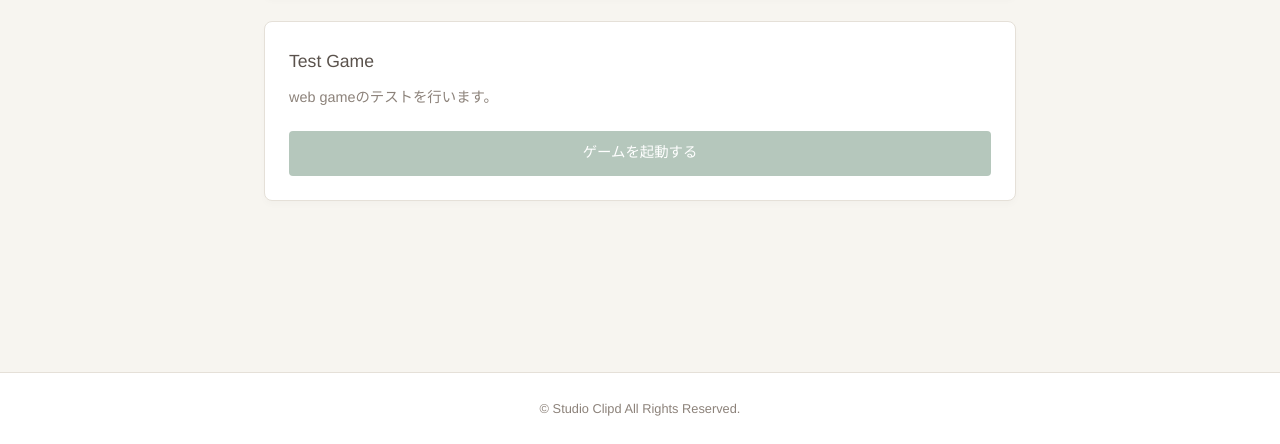
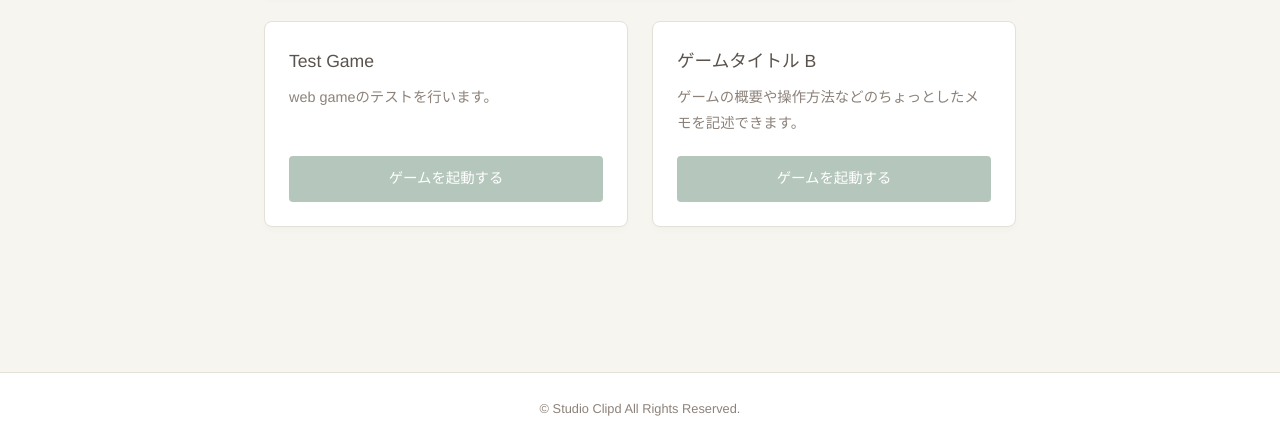
Before and after one commit to studioclips/studioclips.github.io, a plain HTML site: page games.html in a window 1280 px wide. Shown: the part 356-800 px from the top of the page. Drawn offline with Linux system fonts and the light colour scheme.

Commit message:
指定先の不具合修正

```diff
--- a/games.html
+++ b/games.html
@@ -36,17 +36,17 @@
           <h3>Test Game</h3>
           <p>web gameのテストを行います。</p>
         </div>
-        <a href="Games/TestGame/index.htm" class="btn" target="_blank" rel="noopener">ゲームを起動する</a>
+        <a href="Games/TestGame/index.html" class="btn" target="_blank" rel="noopener">ゲームを起動する</a>
       </article>
 
       <!-- ゲームカード 2 -->
-      <!-- <article class="game-card">
+      <article class="game-card">
         <div>
           <h3>ゲームタイトル B</h3>
           <p>ゲームの概要や操作方法などのちょっとしたメモを記述できます。</p>
         </div>
         <a href="Games/GameB/index.htm" class="btn" target="_blank" rel="noopener">ゲームを起動する</a>
-      </article> -->
+      </article>
 
     </div>
   </main>
```
